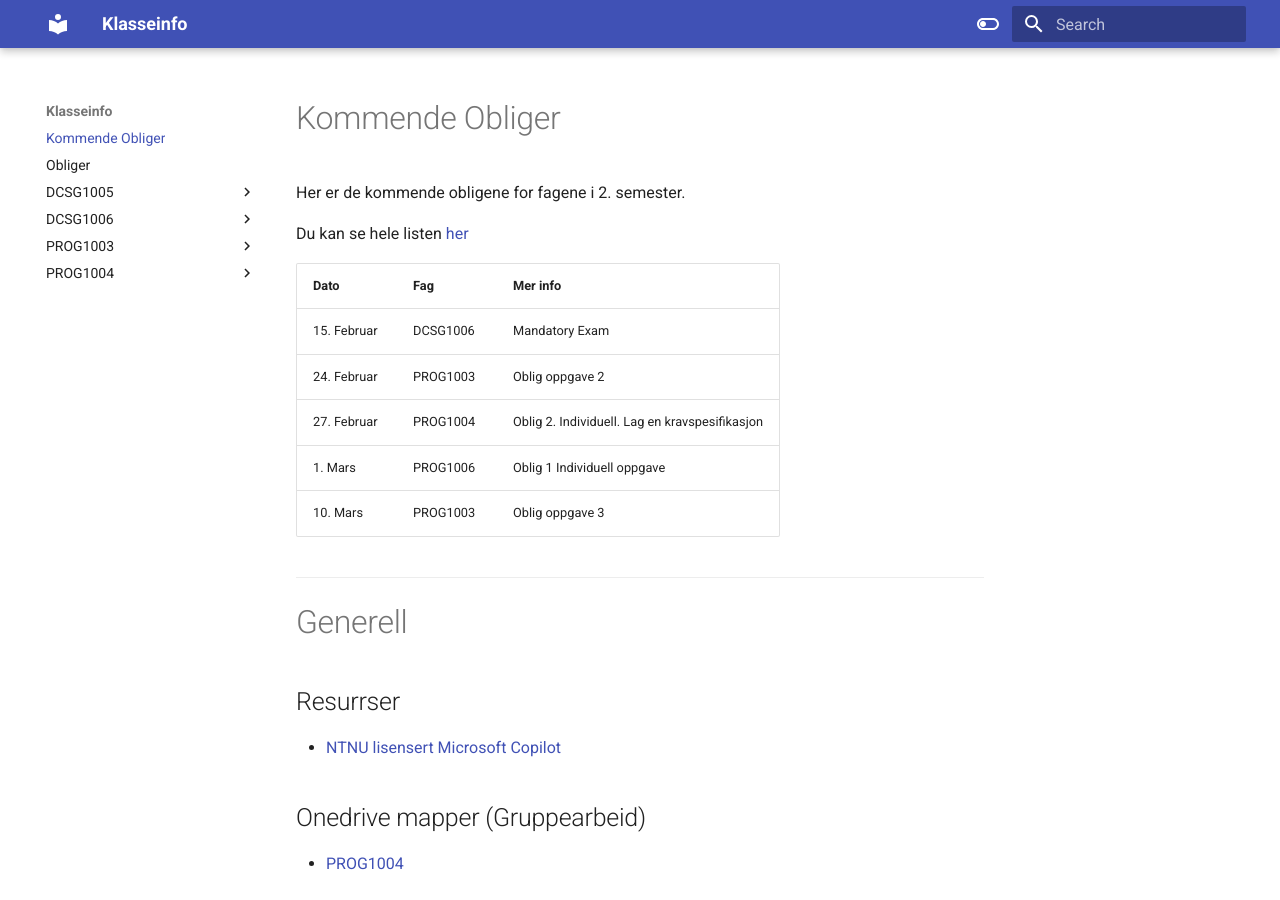
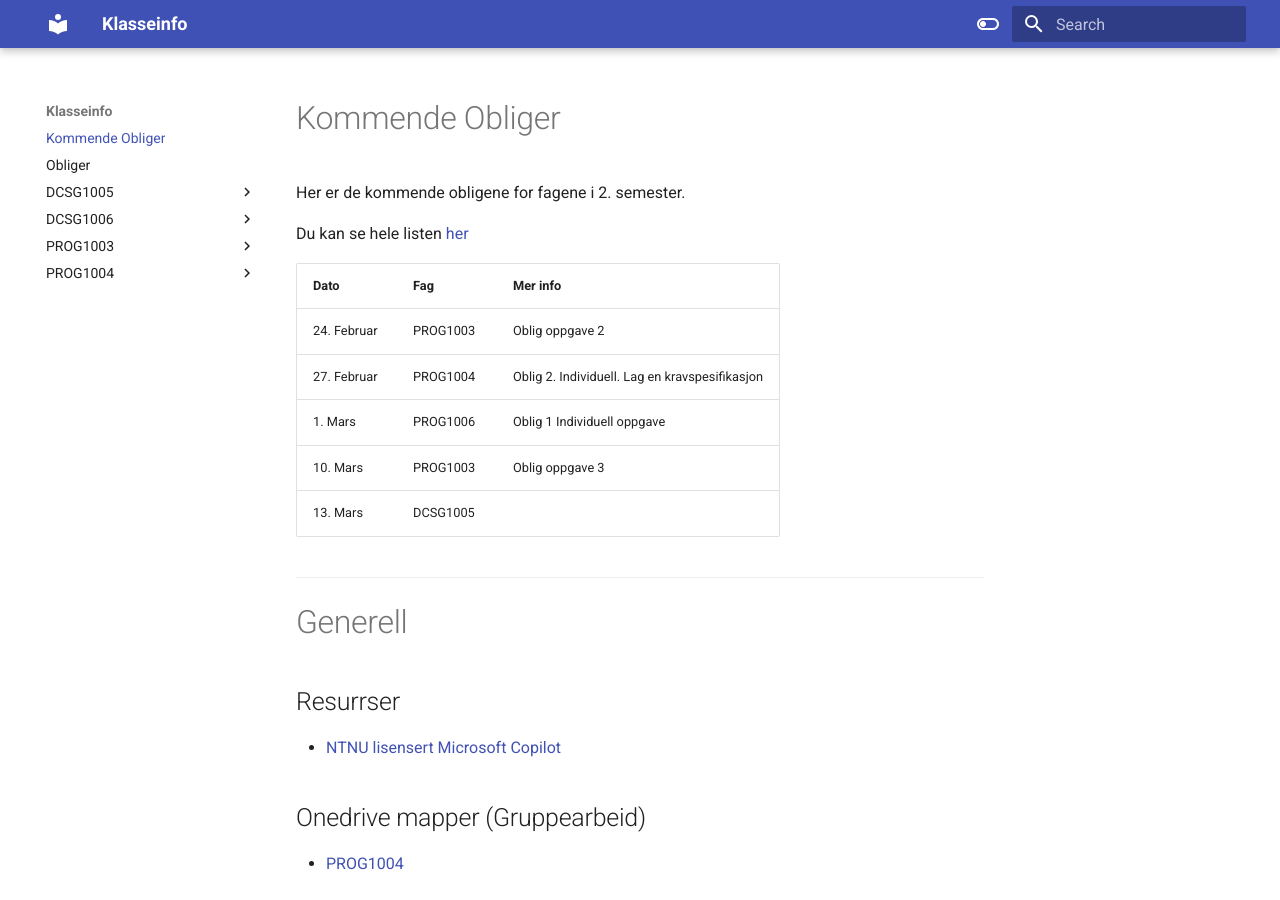
Before and after one commit to ProtoSparky/DIGSEC-Info-Board, an MkDocs documentation site: the page built from docs/index.md, in a window 1280 px wide and 900 px high. Built offline with MkDocs 1.6.1 and Material for MkDocs 9.7.7, drawn with Linux system fonts in a browser that asks for light colours.

```diff
--- a/docs/index.md
+++ b/docs/index.md
@@ -6,11 +6,11 @@ Du kan se hele listen [her](./obliger.md)
 
 Dato|Fag|Mer info|
 |---|---|---|
-|15. Februar|DCSG1006|Mandatory Exam|
 |24. Februar|PROG1003|Oblig oppgave 2|
 |27. Februar|PROG1004|Oblig 2. Individuell.  Lag en kravspesifikasjon|
 |1. Mars |PROG1006|Oblig 1 Individuell oppgave|
 |10. Mars|PROG1003|Oblig oppgave 3|
+|13. Mars| DCSG1005||
 
 -------------
 
```
Also changed, not shown: docs/obliger.md (+0 -1 lines).
